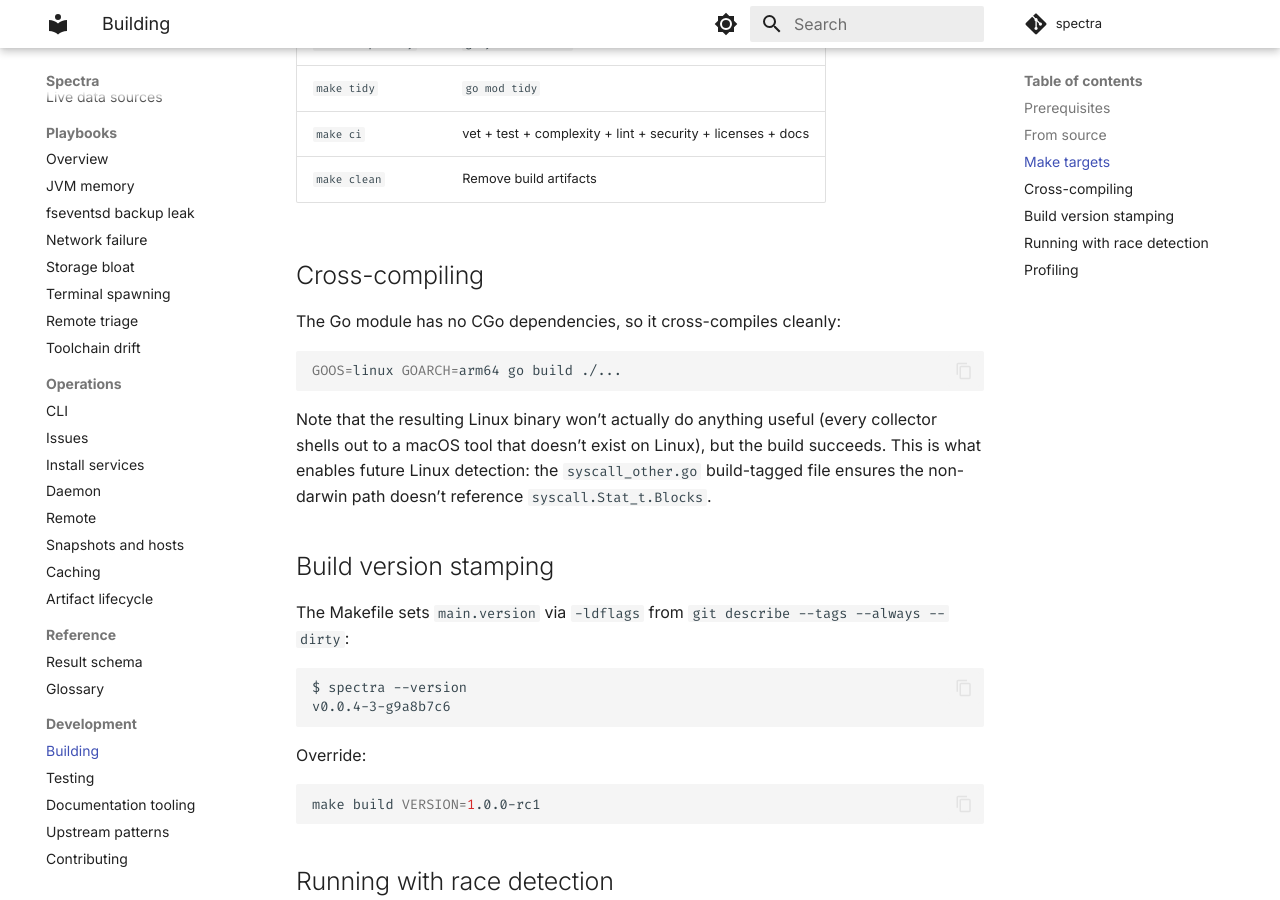
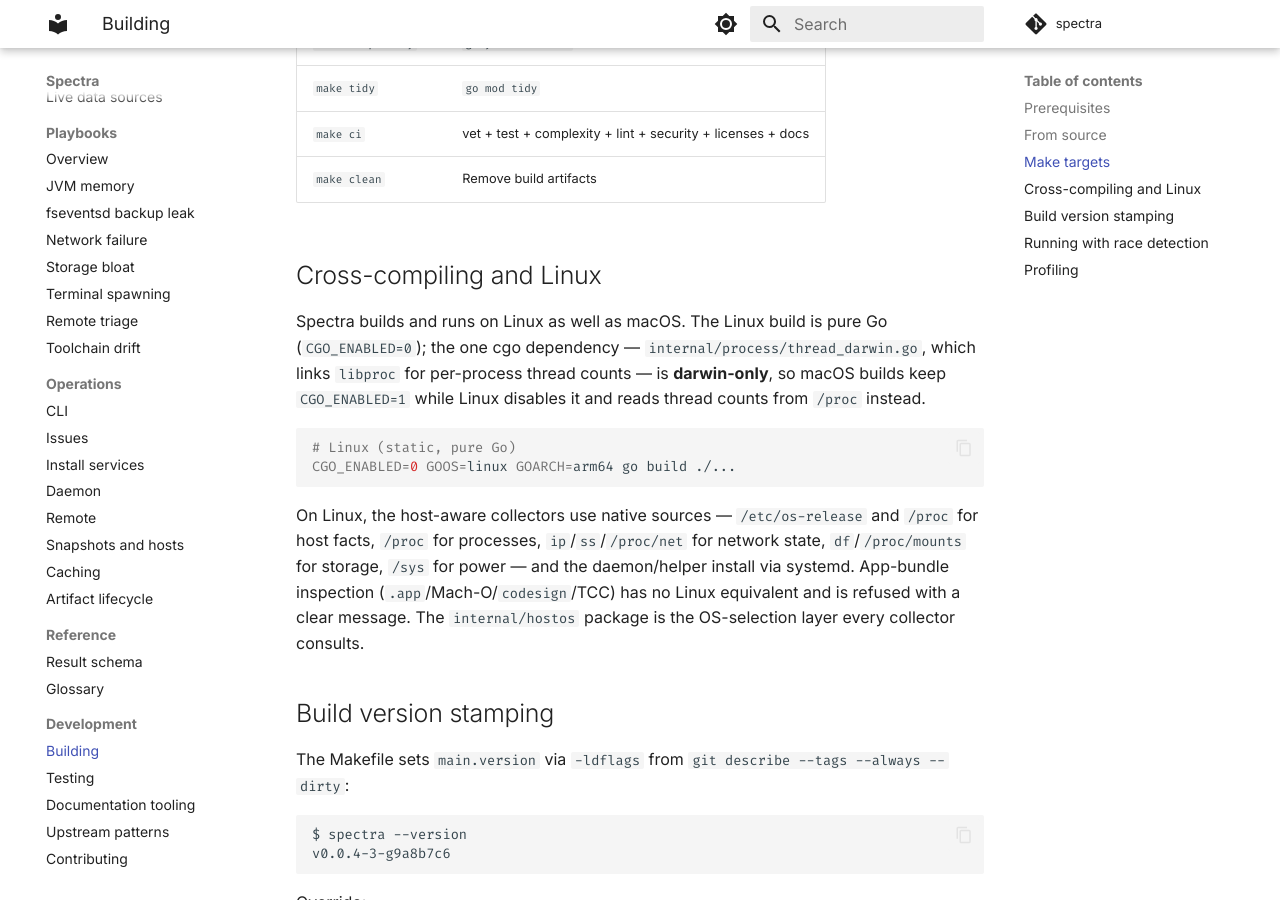
Before and after one commit to kaeawc/spectra, an MkDocs documentation site: the page built from docs/development/building.md, in a window 1280 px wide and 900 px high, scrolled down 1036 px. Built offline with MkDocs 1.6.1 and Material for MkDocs 9.7.7, drawn with Linux system fonts in a browser that asks for light colours; comment, search, counter and statistics services are not loaded.

Commit message:
Add Linux release archives, CI test lane, and docs
dist.sh cross-builds linux_amd64/arm64 tarballs with systemd units; a
test-linux CI lane runs the collector-package suite and smoke-tests the
OS-aware commands; README/AGENTS/building/distribution document Linux support
and correct the stale "no CGo" claim.

````diff
--- a/docs/development/building.md
+++ b/docs/development/building.md
@@ -37,19 +37,26 @@ make build-all
 | `make ci` | vet + test + complexity + lint + security + licenses + docs |
 | `make clean` | Remove build artifacts |
 
-## Cross-compiling
+## Cross-compiling and Linux
 
-The Go module has no CGo dependencies, so it cross-compiles cleanly:
+Spectra builds and runs on Linux as well as macOS. The Linux build is
+pure Go (`CGO_ENABLED=0`); the one cgo dependency —
+`internal/process/thread_darwin.go`, which links `libproc` for per-process
+thread counts — is **darwin-only**, so macOS builds keep `CGO_ENABLED=1`
+while Linux disables it and reads thread counts from `/proc` instead.
 
 ```bash
-GOOS=linux GOARCH=arm64 go build ./...
+# Linux (static, pure Go)
+CGO_ENABLED=0 GOOS=linux GOARCH=arm64 go build ./...
 ```
 
-Note that the resulting Linux binary won't actually do anything useful
-(every collector shells out to a macOS tool that doesn't exist on
-Linux), but the build succeeds. This is what enables future Linux
-detection: the `syscall_other.go` build-tagged file ensures the
-non-darwin path doesn't reference `syscall.Stat_t.Blocks`.
+On Linux, the host-aware collectors use native sources — `/etc/os-release`
+and `/proc` for host facts, `/proc` for processes, `ip`/`ss`/`/proc/net`
+for network state, `df`/`/proc/mounts` for storage, `/sys` for power — and
+the daemon/helper install via systemd. App-bundle inspection
+(`.app`/Mach-O/`codesign`/TCC) has no Linux equivalent and is refused with
+a clear message. The `internal/hostos` package is the OS-selection layer
+every collector consults.
 
 ## Build version stamping
 
````
Also changed, not shown: AGENTS.md (+14 -4 lines), README.md (+5 -2 lines), docs/design/distribution.md (+8 -0 lines), 5 other files.
